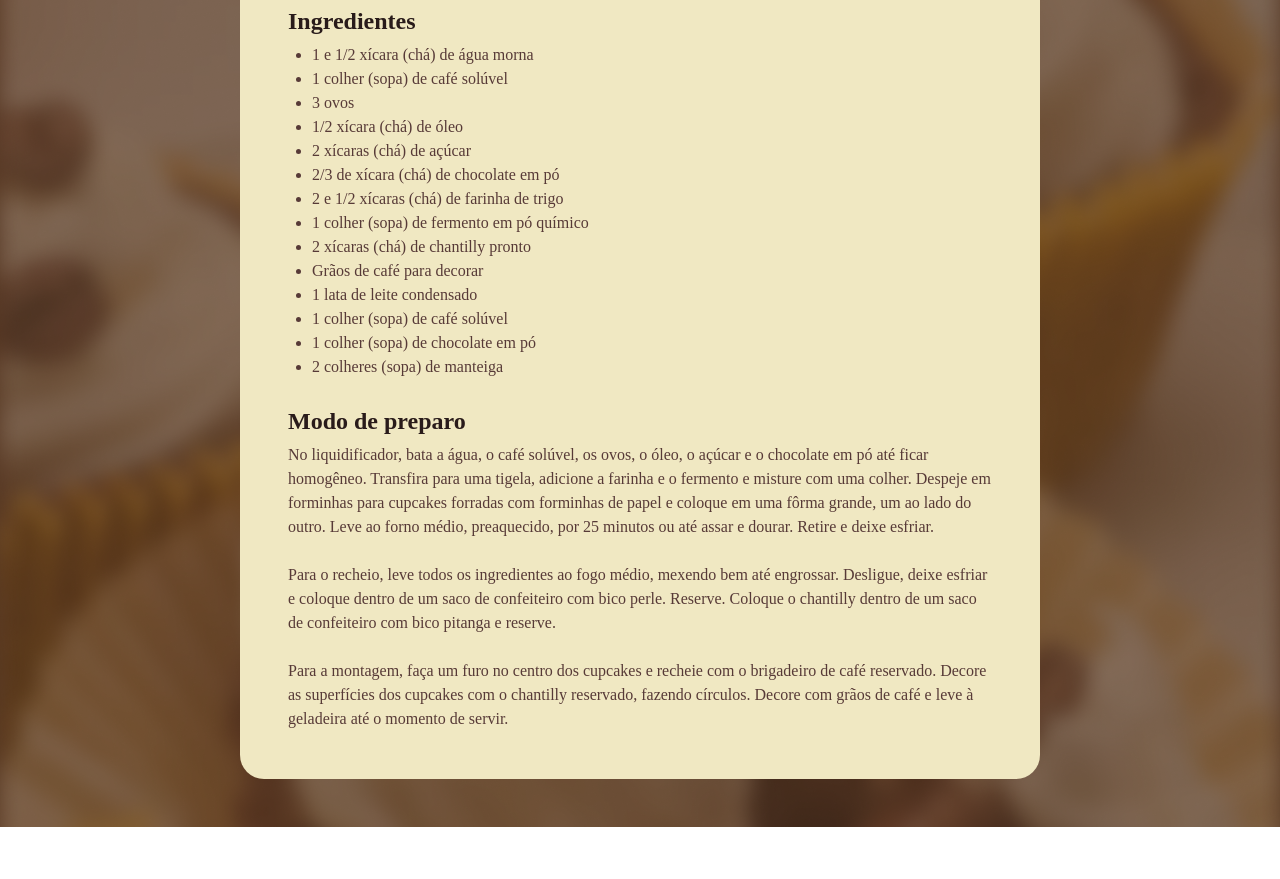
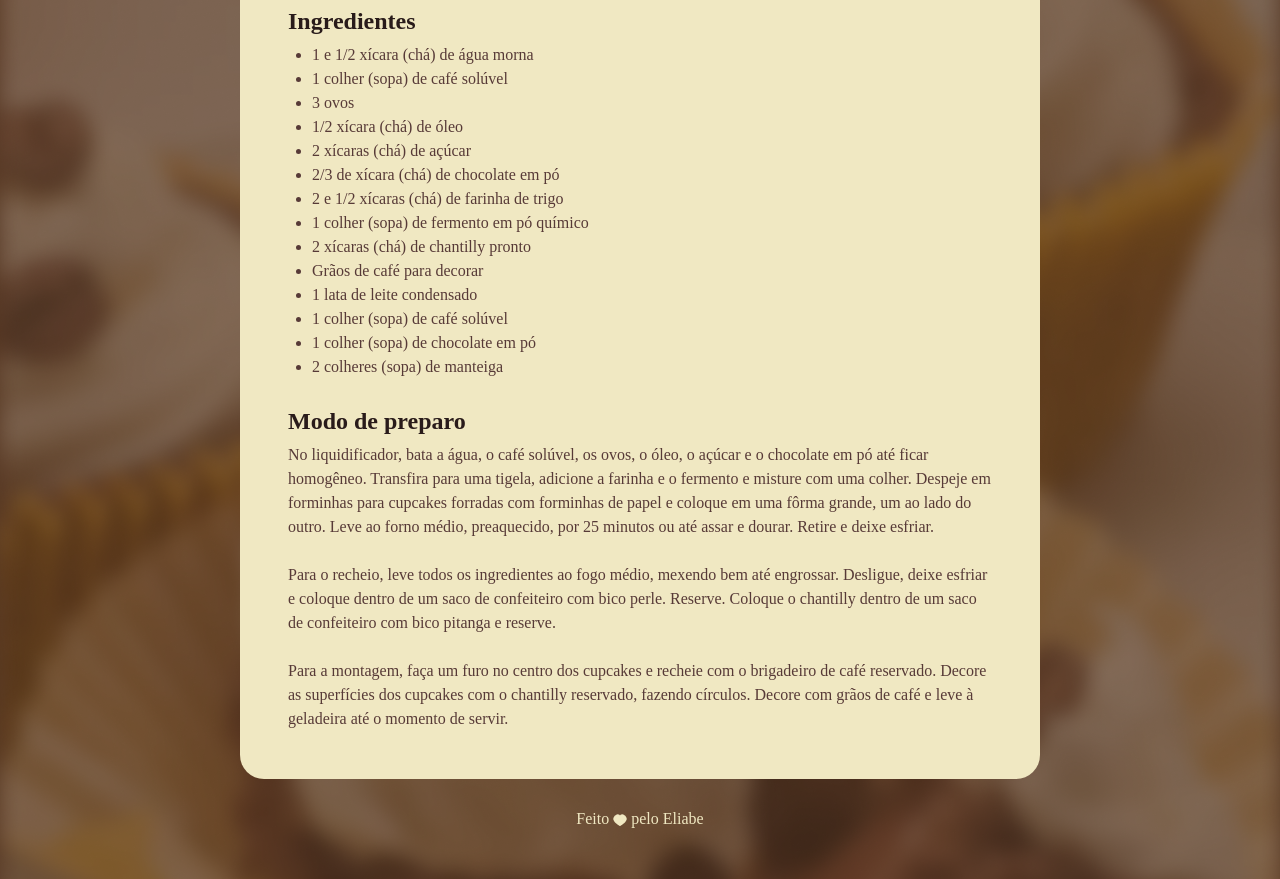
Before and after one commit to Eliabe123/Projeto-site-de-receitas, a plain HTML site: page PAGINA DE RECEITA/index.html in a window 1280 px wide. Shown: the part 325-1204 px from the top of the page. Before the commit the page ends 1152 px from the top, so only its background shows below. Drawn offline with Linux system fonts and the light colour scheme; a web font is replaced by a local one.

Commit message:
adicionando footer

```diff
--- a/PAGINA DE RECEITA/index.html
+++ b/PAGINA DE RECEITA/index.html
@@ -52,5 +52,8 @@
             </section>
         </main>
     </div>
+    <footer>
+        <p>Feito <img src="assets/Vector.svg"> pelo Eliabe</p>
+    </footer>
 </body>
 </html>
--- a/PAGINA DE RECEITA/style.css
+++ b/PAGINA DE RECEITA/style.css
@@ -20,7 +20,7 @@ body {
   padding: 24px; /*Espaço interno de 24px -- margem até o conteudo*/
   background-color: #F0E8C2; /*Cor de fundo*/
   border-radius: 24px; /*Arredondamento de borda*/
-  margin: 48px auto; /*Margem vertical e horizontal*/
+  margin: 48px auto 28px; /*Margem vertical e horizontal*/
 }
 
 img {
@@ -57,3 +57,13 @@ h1,h2{
 ul{
   padding-left: 24px;
 }
+
+footer{
+  color: #F0E8C2;
+  text-align: center;
+  padding-bottom: 48px;
+}
+
+footer img{
+  vertical-align: middle;
+}
```
Also changed, not shown: PAGINA DE RECEITA/assets/Vector.svg (added).
